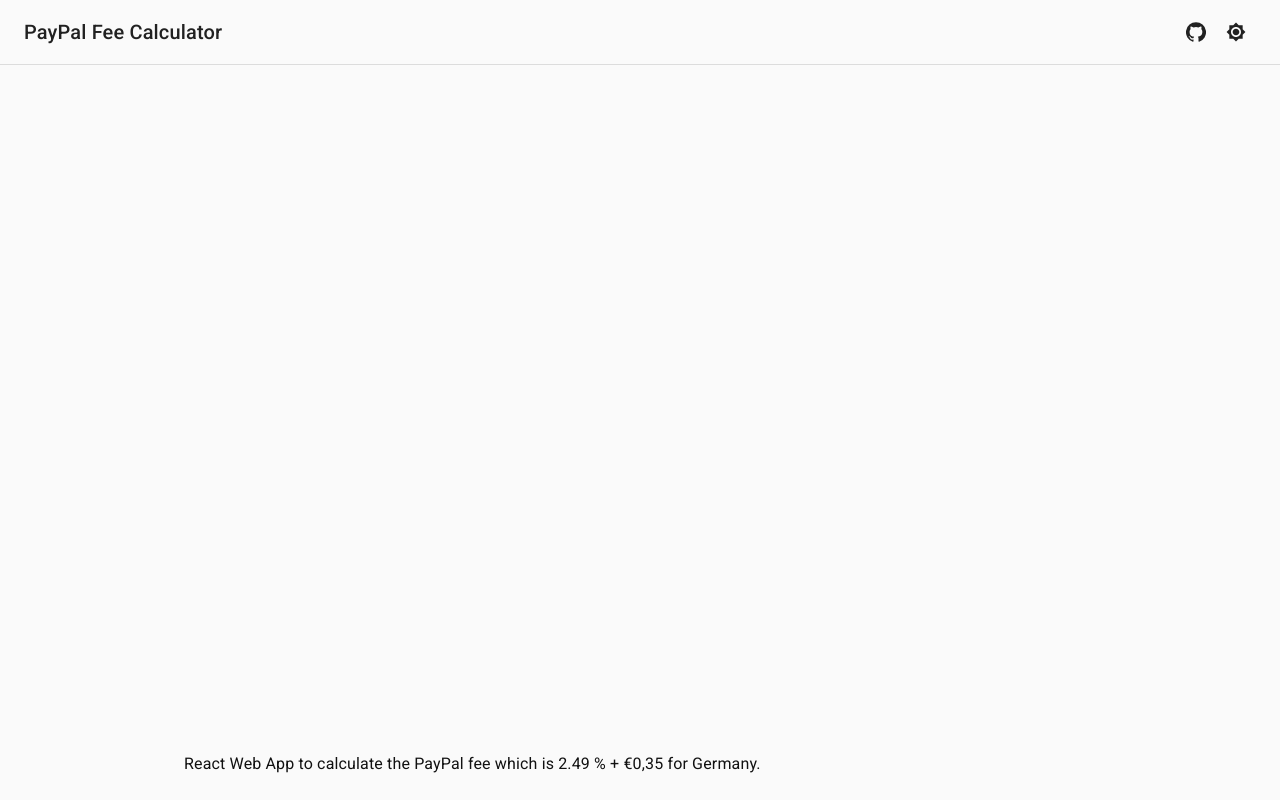
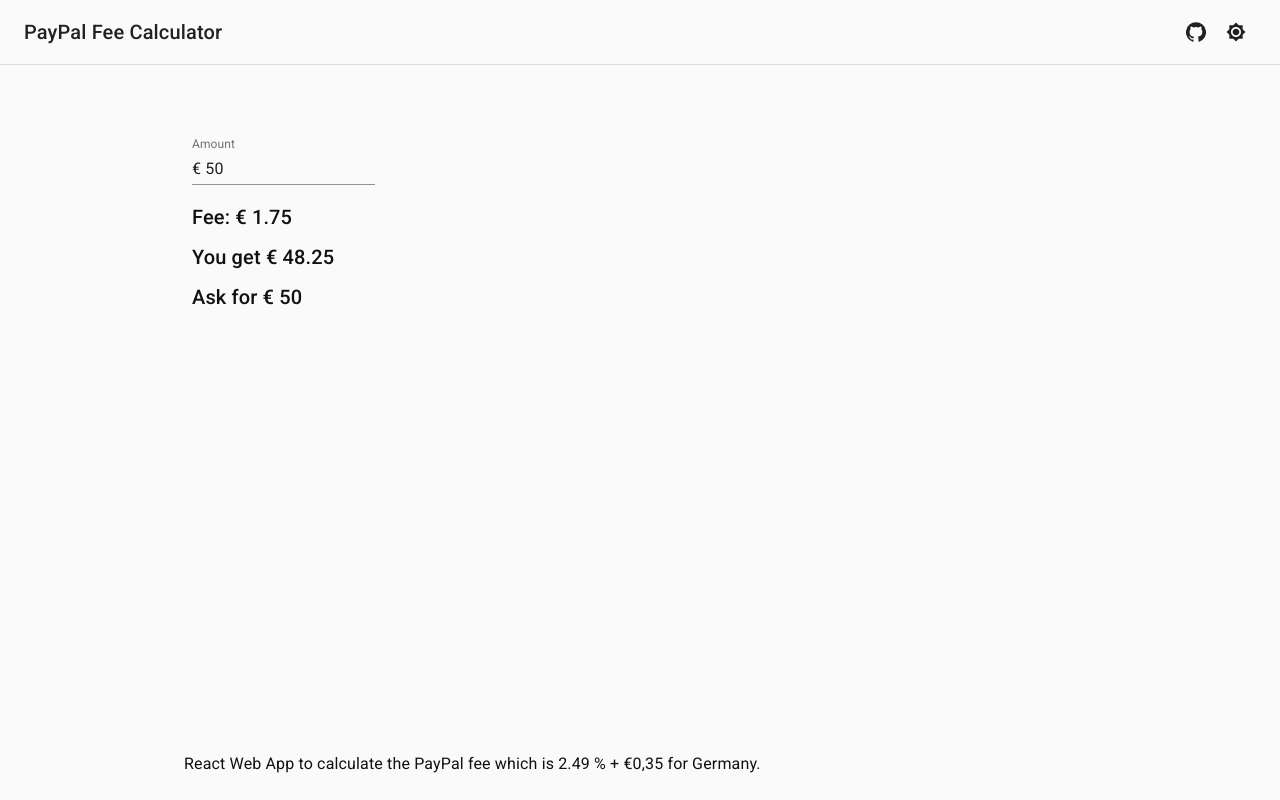
Before and after one commit to JoHoop/paypal-fee-calculator, a React (Create React App) app: page / in a window 1280 px wide. Built offline with nearby package versions, Linux system fonts and the light colour scheme.

Commit message:
Add input and formular

```diff
--- a/package.json
+++ b/package.json
@@ -11,6 +11,7 @@
     "react": "^17.0.1",
     "react-dom": "^17.0.1",
     "react-highlight-words": "^0.16.0",
+    "react-number-format": "^4.4.4",
     "react-scripts": "4.0.1"
   },
   "scripts": {
--- a/src/Components/Calculator.js
+++ b/src/Components/Calculator.js
@@ -1,5 +1,79 @@
 import React from "react";
+import PropTypes from "prop-types";
+import NumberFormat from "react-number-format";
+import { makeStyles } from "@material-ui/core/styles";
+import { TextField, Button, Typography } from "@material-ui/core";
+
+const useStyles = makeStyles((theme) => ({
+  root: {
+    "& > *": {
+      margin: theme.spacing(1),
+    },
+  },
+}));
+
+export const NumberFormatCustom = (props) => {
+  const { inputRef, onChange, ...other } = props;
+
+  return (
+    <NumberFormat
+      {...other}
+      getInputRef={inputRef}
+      onValueChange={(values) => {
+        onChange({
+          target: {
+            name: props.name,
+            value: values.value,
+          },
+        });
+      }}
+      thousandSeparator
+      isNumericString
+      prefix="€ "
+    />
+  );
+};
+
+NumberFormatCustom.propTypes = {
+  inputRef: PropTypes.func.isRequired,
+  name: PropTypes.string.isRequired,
+  onChange: PropTypes.func.isRequired,
+};
 
 export const Calculator = () => {
-  return <div></div>;
+  const classes = useStyles();
+  const [amount, setAmount] = React.useState("50");
+  const [fee, setFee] = React.useState("1.75");
+  const [ask, setAsk] = React.useState("50");
+
+  const handleChange = (event) => {
+    setAmount(event.target.value);
+    setFee((event.target.value * 0.029 + 0.3).toFixed(2));
+    setAsk((event.target.value * 1.03 + 0.309).toFixed(2));
+  };
+
+  return (
+    <div className={classes.root}>
+      <TextField
+        label="Amount"
+        value={amount}
+        onChange={handleChange}
+        name="numberformat"
+        id="formatted-numberformat-input"
+        InputProps={{
+          inputComponent: NumberFormatCustom,
+        }}
+      />
+      <br />
+      <Typography variant="h6" color="inherit">
+        Fee: € {fee}
+      </Typography>
+      <Typography variant="h6" color="inherit">
+        You get € {amount - fee}
+      </Typography>
+      <Typography variant="h6" color="inherit">
+        Ask for € {ask}
+      </Typography>
+    </div>
+  );
 };
```
Also changed, not shown: 2 other files (tests, documents, lock files or other folders).
